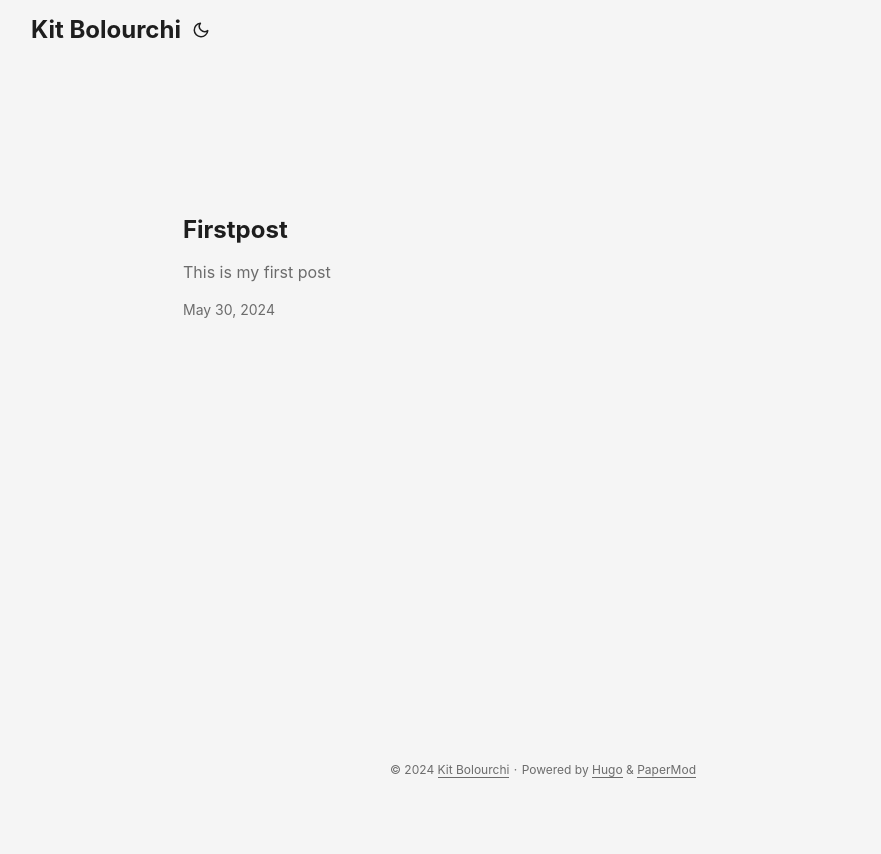
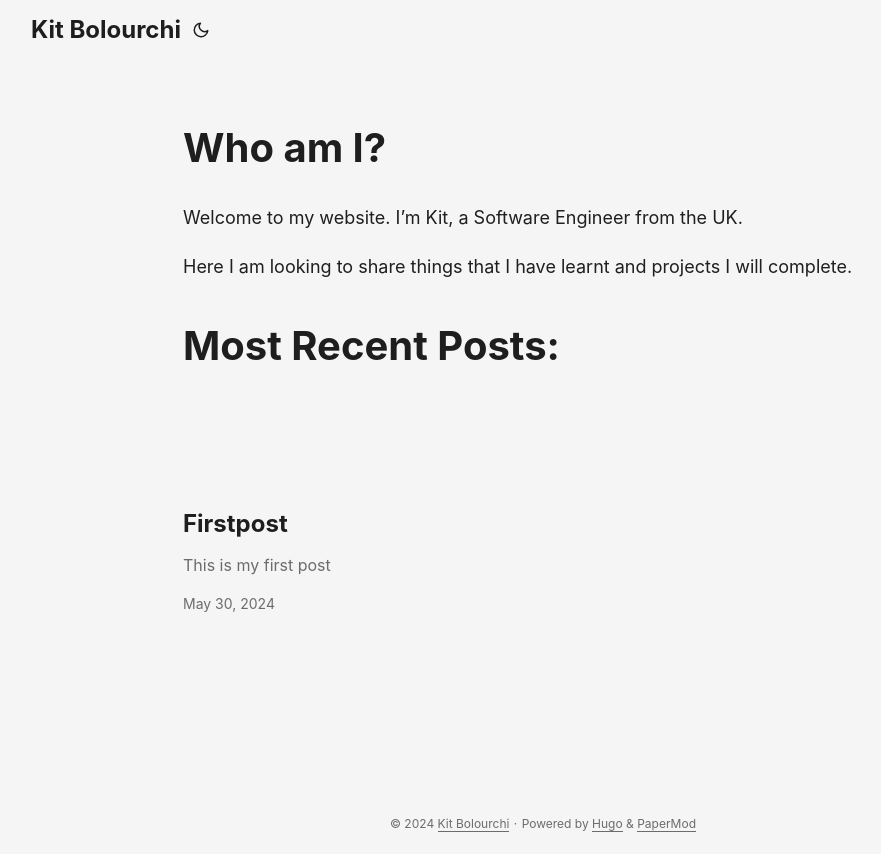
Before and after one commit to KitBolourchi/kitbolourchi, a plain HTML site: page index.html in a window 1280 px wide. Shown: the whole page, without its empty margins (97-978 px from the left). Before the commit the page ends 800 px from the top, so only its background shows below. Drawn offline with Linux system fonts and the light colour scheme.

Commit message:
adding homepage

```diff
--- a/index.html
+++ b/index.html
@@ -60,13 +60,13 @@
 </noscript>
 
 
-<meta property="og:title" content="Kit Bolourchi" />
+<meta property="og:title" content="" />
 <meta property="og:description" content="" />
 <meta property="og:type" content="website" />
 <meta property="og:url" content="https://kitbolourchi.pages.dev/" />
 
 <meta name="twitter:card" content="summary"/>
-<meta name="twitter:title" content="Kit Bolourchi"/>
+<meta name="twitter:title" content=""/>
 <meta name="twitter:description" content=""/>
 
 <script type="application/ld+json">
@@ -128,6 +128,13 @@
     </nav>
 </header>
 <main class="main">
+<div class="post-content"><h1 id="who-am-i">Who am I?<a hidden class="anchor" aria-hidden="true" href="#who-am-i">#</a></h1>
+<p>Welcome to my website. I’m Kit, a Software Engineer from the UK.</p>
+<p>Here I am looking to share things that I have learnt and projects I will complete.</p>
+<h1 id="most-recent-posts">Most Recent Posts:<a hidden class="anchor" aria-hidden="true" href="#most-recent-posts">#</a></h1>
+
+
+</div>
 
 <article class="first-entry">
   <header class="entry-header">
--- a/sitemap.xml
+++ b/sitemap.xml
@@ -2,10 +2,10 @@
 <urlset xmlns="http://www.sitemaps.org/schemas/sitemap/0.9"
   xmlns:xhtml="http://www.w3.org/1999/xhtml">
   <url>
-    <loc>https://kitbolourchi.pages.dev/posts/firstpost/</loc>
+    <loc>https://kitbolourchi.pages.dev/</loc>
     <lastmod>2024-05-30T18:14:19+01:00</lastmod>
   </url><url>
-    <loc>https://kitbolourchi.pages.dev/</loc>
+    <loc>https://kitbolourchi.pages.dev/posts/firstpost/</loc>
     <lastmod>2024-05-30T18:14:19+01:00</lastmod>
   </url><url>
     <loc>https://kitbolourchi.pages.dev/posts/</loc>
```
